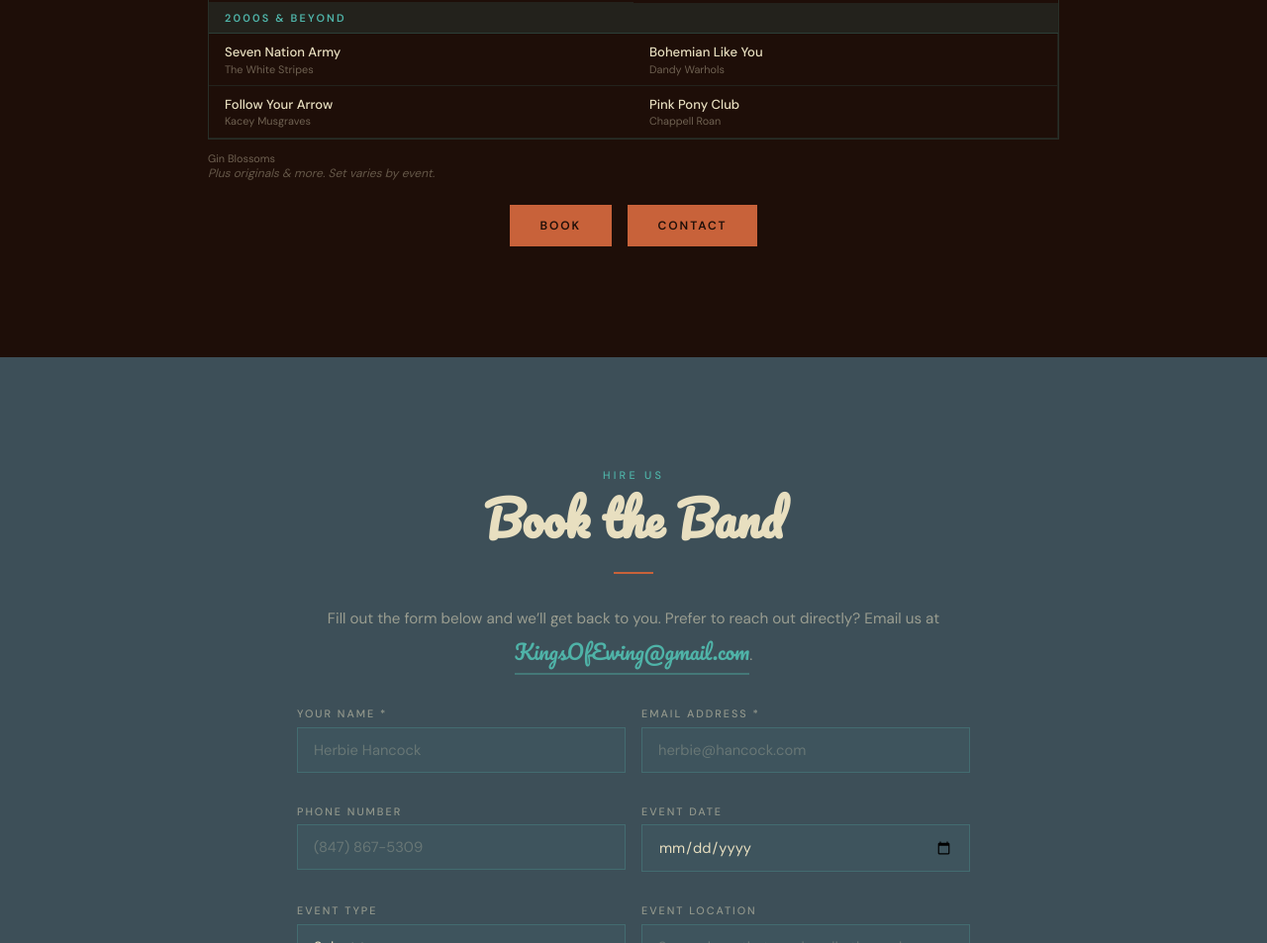
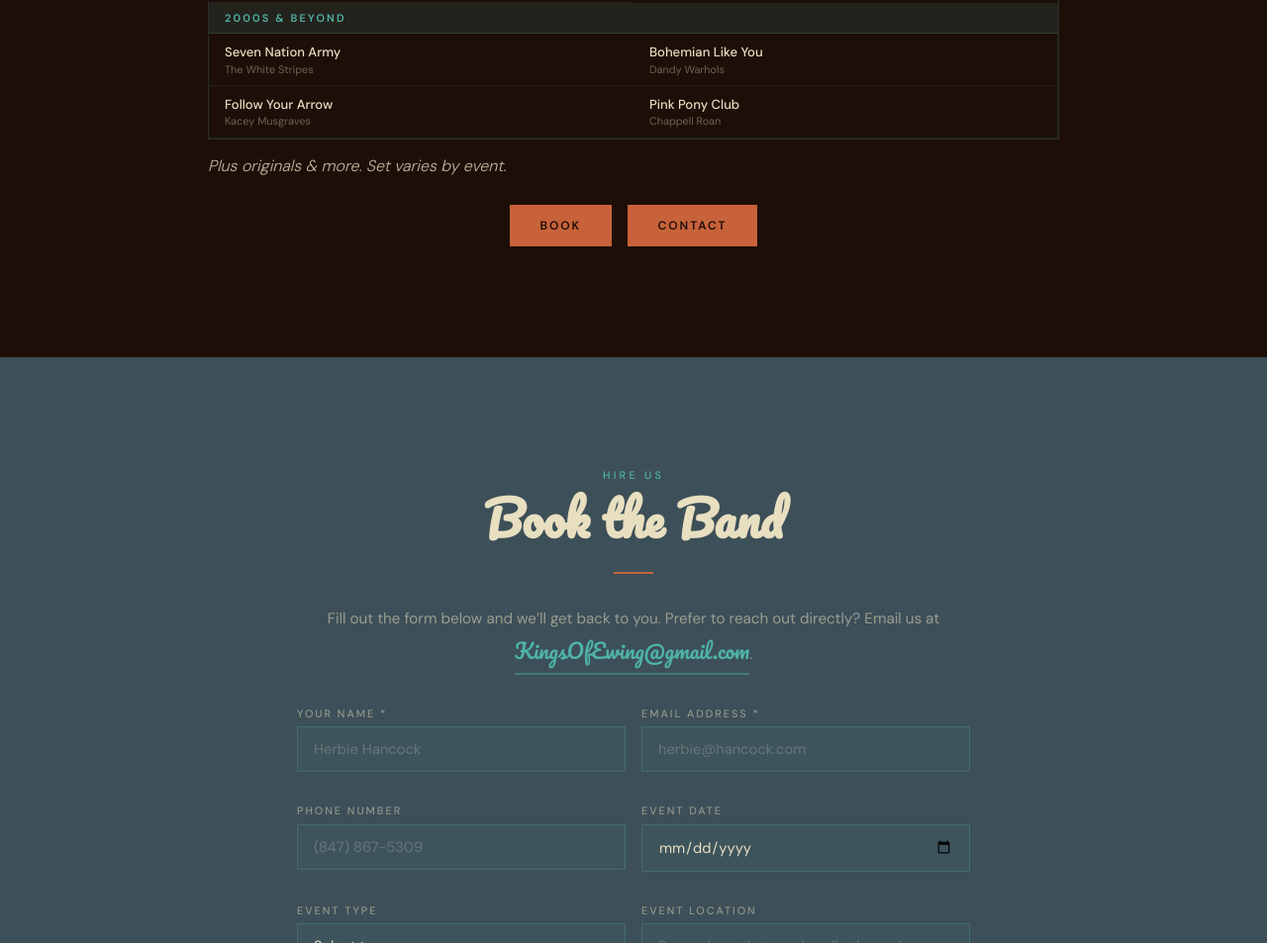
Before and after one commit to kingsofewing/rock, a plain HTML site: page index.html in a window 1280 px wide. Shown: the part 4832-5785 px from the top of the page at 99% size. Drawn offline with Linux system fonts and the light colour scheme.

Commit message:
Update index.html

```diff
--- a/index.html
+++ b/index.html
@@ -298,7 +298,7 @@
         <div class="song-item"><div class="song-title">Bohemian Like You</div><div class="song-artist">Dandy Warhols</div></div>
         <div class="song-item"><div class="song-title">Follow Your Arrow</div><div class="song-artist">Kacey Musgraves</div></div>
         <div class="song-item"><div class="song-title">Pink Pony Club</div><div class="song-artist">Chappell Roan</div></div>
-      </div><div class="song-artist">Gin Blossoms</div></div>
+      </div>
       <p class="songs-note">Plus originals &amp; more. Set varies by event.</p>
 
       <div class="cta-pair" style="margin-top:1.5rem;">
```
